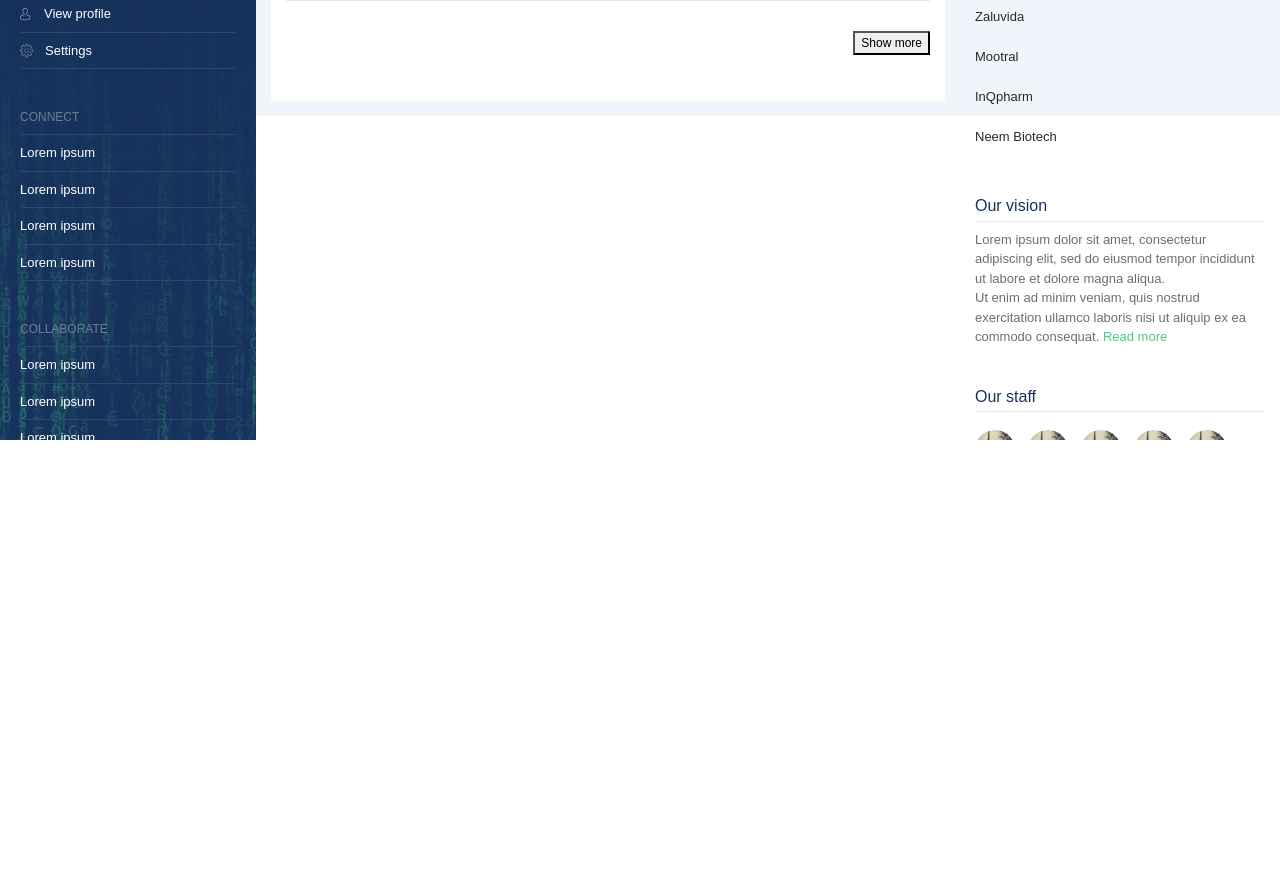
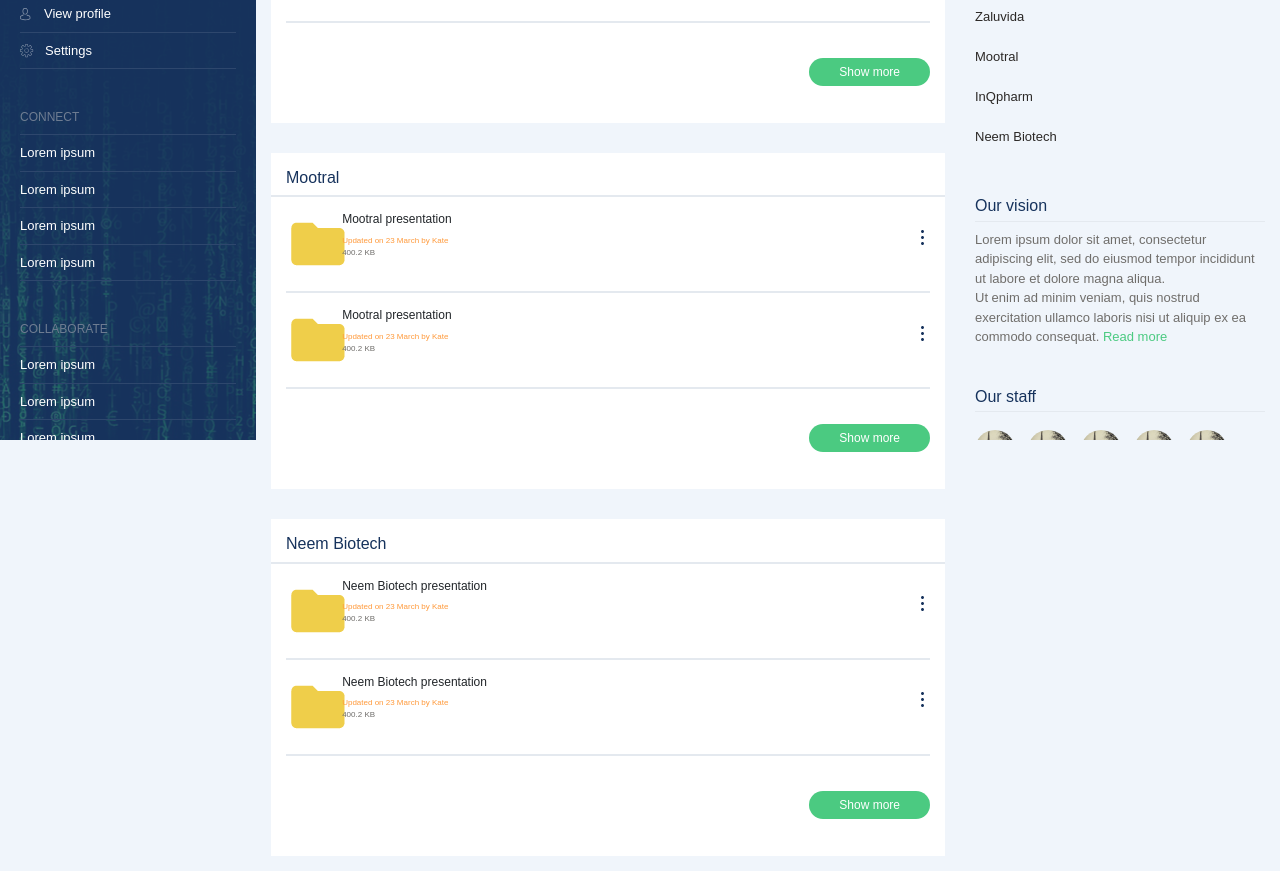
Before and after one commit to jraramirez/sm-file-manager, a React (Create React App) app: page /document-repository in a window 1280 px wide. Shown: the part 360-1231 px from the top of the page. Before the commit the page ends 800 px from the top, so only its background shows below. Built offline with nearby package versions, Linux system fonts and the light colour scheme.

Commit message:
doc repository action button styles

```diff
--- a/src/components/Layout/DocumentRepositoryLayout/DocumentRepositoryLayout.js
+++ b/src/components/Layout/DocumentRepositoryLayout/DocumentRepositoryLayout.js
@@ -3,12 +3,16 @@
 
 import folderIcon from '../../../assets/images/icons/folder.png';
 import optionIcon from '../../../assets/images/icons/Options.png';
+import downArrowIcon from '../../../assets/images/icons/Down arrow small.png';
+
 import classes from './DocumentRepositoryLayout.module.scss';
 
 const DocumentRepositoryLayout = (props) => (
   <div className={classes.DocumentRepositoryLayout}>
     <div className={classes.Actions}>
-      <button className={classes.NewAction}>New</button>
+      <button className={classes.NewAction}>
+        New &nbsp; <img className={classes.ExpandButton} src={downArrowIcon} alt="Expand"/>
+      </button>
     </div>
     <Row>
       <Col md={12}>
@@ -71,6 +75,126 @@
           </div>
         </div>
       </Col>
+      <Col md={12}>
+        <div className={classes.Folder}>
+          <div className={classes.FolderHeader}>
+            <h4 className={classes.FolderName}>
+              Mootral
+            </h4>
+          </div>
+          <div className={classes.SubFolder}>
+          <Row>
+            <Col md={1}>
+              <img className={classes.FolderIcon} src={folderIcon} alt="Folder" />
+            </Col>
+            <Col md={11}>
+              <h4 className={classes.SubFolderName}>
+                Mootral presentation
+              </h4>
+              <div className={classes.SubFolderDetails}>
+                <span className={classes.SubFolderUpdate}>
+                  Updated on 23 March by Kate
+                </span>
+                <br/>
+                <span className={classes.SubFolderSize}>
+                  400.2 KB
+                </span>
+              </div>
+              <a className={classes.SubFolderOptions} href="#">
+                <img src={optionIcon} alt="Options" />
+              </a>
+            </Col>
+          </Row>
+          </div>
+          <div className={classes.SubFolder}>
+          <Row>
+            <Col md={1}>
+              <img className={classes.FolderIcon} src={folderIcon} alt="Folder" />
+            </Col>
+            <Col md={11}>
+              <h4 className={classes.SubFolderName}>
+                Mootral presentation
+              </h4>
+              <div className={classes.SubFolderDetails}>
+                <span className={classes.SubFolderUpdate}>
+                  Updated on 23 March by Kate
+                </span>
+                <br/>
+                <span className={classes.SubFolderSize}>
+                  400.2 KB
+                </span>
+              </div>
+              <a className={classes.SubFolderOptions} href="#">
+                <img src={optionIcon} alt="Options" />
+              </a>
+            </Col>
+          </Row>
+          </div>
+          <div className={classes.FolderShowMore}>
+            <button className={classes.btnGreen}>Show more</button>
+          </div>
+        </div>
+      </Col>
+      <Col md={12}>
+        <div className={classes.Folder}>
+          <div className={classes.FolderHeader}>
+            <h4 className={classes.FolderName}>
+              Neem Biotech
+            </h4>
+          </div>
+          <div className={classes.SubFolder}>
+          <Row>
+            <Col md={1}>
+              <img className={classes.FolderIcon} src={folderIcon} alt="Folder" />
+            </Col>
+            <Col md={11}>
+              <h4 className={classes.SubFolderName}>
+                Neem Biotech presentation
+              </h4>
+              <div className={classes.SubFolderDetails}>
+                <span className={classes.SubFolderUpdate}>
+                  Updated on 23 March by Kate
+                </span>
+                <br/>
+                <span className={classes.SubFolderSize}>
+                  400.2 KB
+                </span>
+              </div>
+              <a className={classes.SubFolderOptions} href="#">
+                <img src={optionIcon} alt="Options" />
+              </a>
+            </Col>
+          </Row>
+          </div>
+          <div className={classes.SubFolder}>
+          <Row>
+            <Col md={1}>
+              <img className={classes.FolderIcon} src={folderIcon} alt="Folder" />
+            </Col>
+            <Col md={11}>
+              <h4 className={classes.SubFolderName}>
+                Neem Biotech presentation
+              </h4>
+              <div className={classes.SubFolderDetails}>
+                <span className={classes.SubFolderUpdate}>
+                  Updated on 23 March by Kate
+                </span>
+                <br/>
+                <span className={classes.SubFolderSize}>
+                  400.2 KB
+                </span>
+              </div>
+              <a className={classes.SubFolderOptions} href="#">
+                <img src={optionIcon} alt="Options" />
+              </a>
+            </Col>
+          </Row>
+          </div>
+          <div className={classes.FolderShowMore}>
+            <button className={classes.btnGreen}>Show more</button>
+          </div>
+        </div>
+      </Col>
     </Row>
   </div>
 );
--- a/src/components/Layout/DocumentRepositoryLayout/DocumentRepositoryLayout.module.scss
+++ b/src/components/Layout/DocumentRepositoryLayout/DocumentRepositoryLayout.module.scss
@@ -2,7 +2,13 @@
   font-size: 12px;
   .Actions{
     .NewAction{
-
+      font-weight: 600;
+      background-color: transparent;
+      border-radius: 25px;
+      padding: 3px 10px;
+      margin-left: auto;
+      border: 1px solid #706E6B;
+      margin-top: 20px;
     }
   }
   .Folder{
@@ -46,9 +52,18 @@
       }
     }
     .FolderShowMore{
-      margin-top: 30px;
+      margin-top: 15px;
       position: relative;
       float: right;
+      .btnGreen{
+        color: #fff;
+        background-color: #4BCA81;
+        border-radius: 25px;
+        padding: 5px 30px;
+        margin-left: auto;
+        border: transparent;
+        margin-top: 20px;
+      }
     }
   }
 }
```
